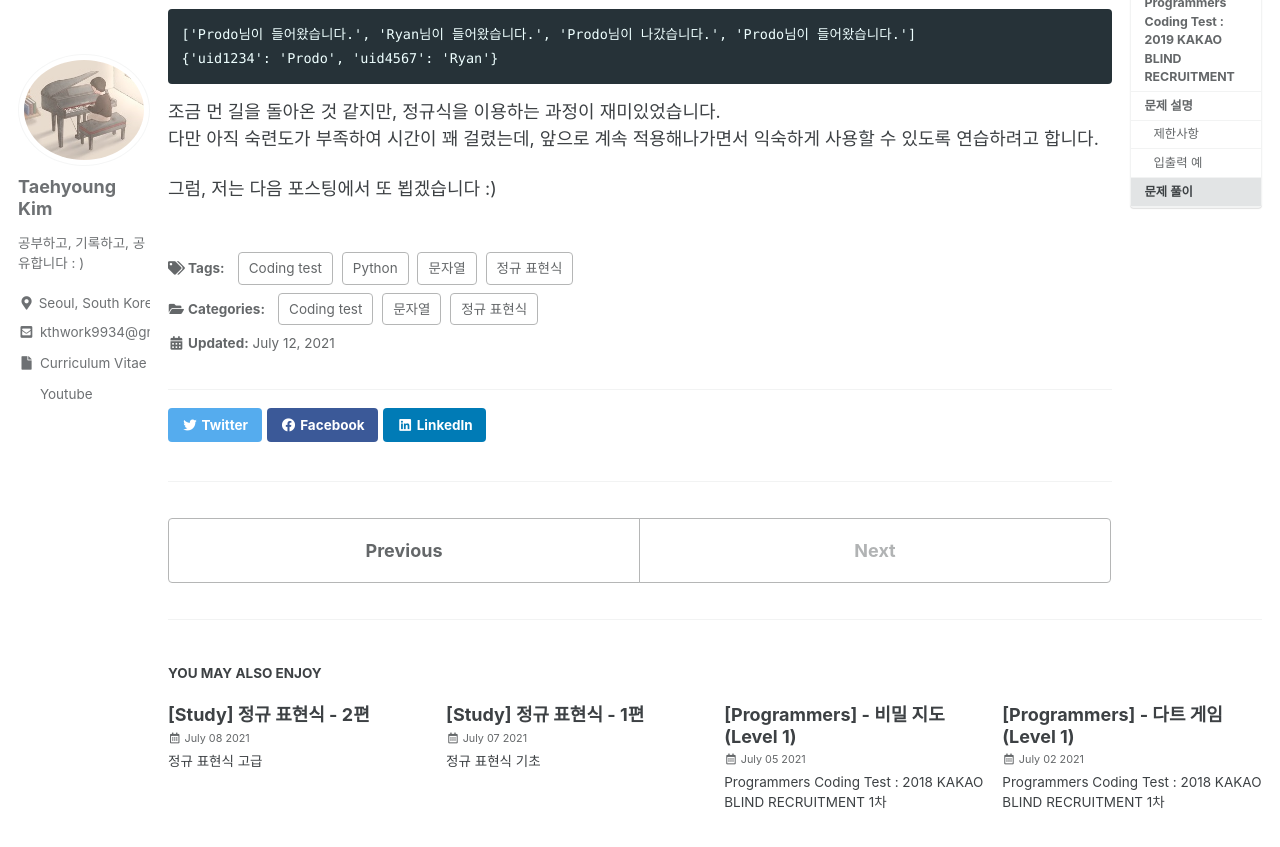
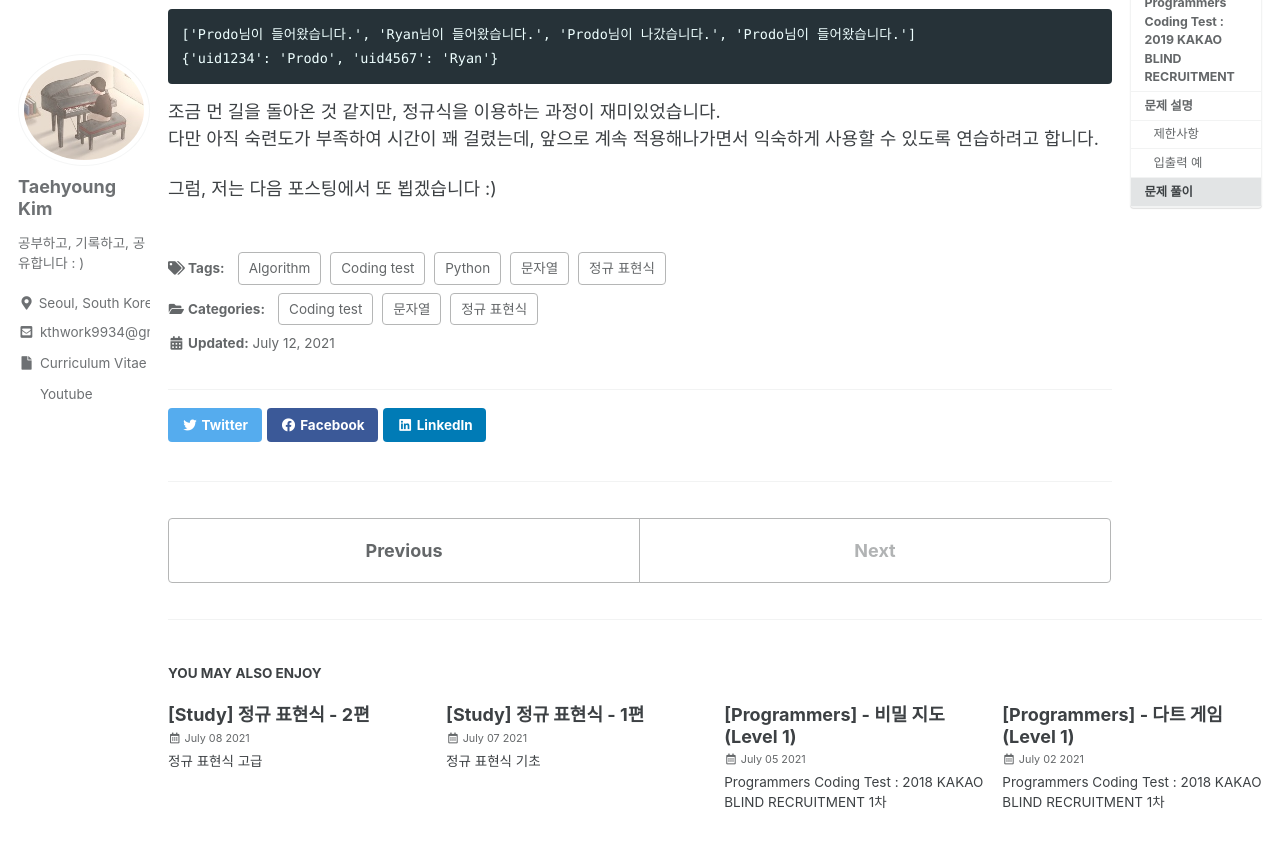
Before and after one commit to kthworks/kthworks.github.io, a Jekyll site: the page built from _posts/2021-07-12-오픈 채팅방.md, in a window 1280 px wide and 900 px high, scrolled down 3054 px. Shown: the top 847 px of the window. Built offline with Jekyll 4.4.1, drawn with Linux system fonts in a browser that asks for light colours; cached includes are drawn as plain includes.

Commit message:
Update 2021-07-12-오픈 채팅방.md

```diff
--- a/_posts/2021-07-12-오픈 채팅방.md
+++ b/_posts/2021-07-12-오픈 채팅방.md
@@ -11,6 +11,7 @@ tags:
   - Coding test
   - Python
   - 문자열
+  - Algorithm
 
 layout: single
 
```
